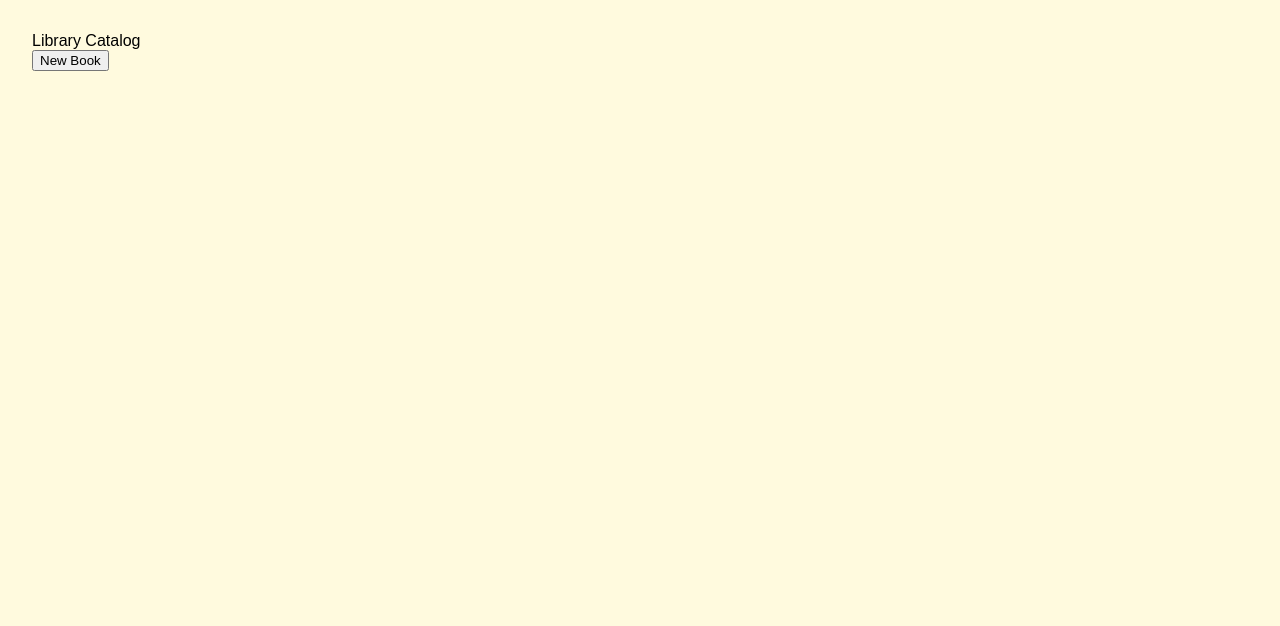
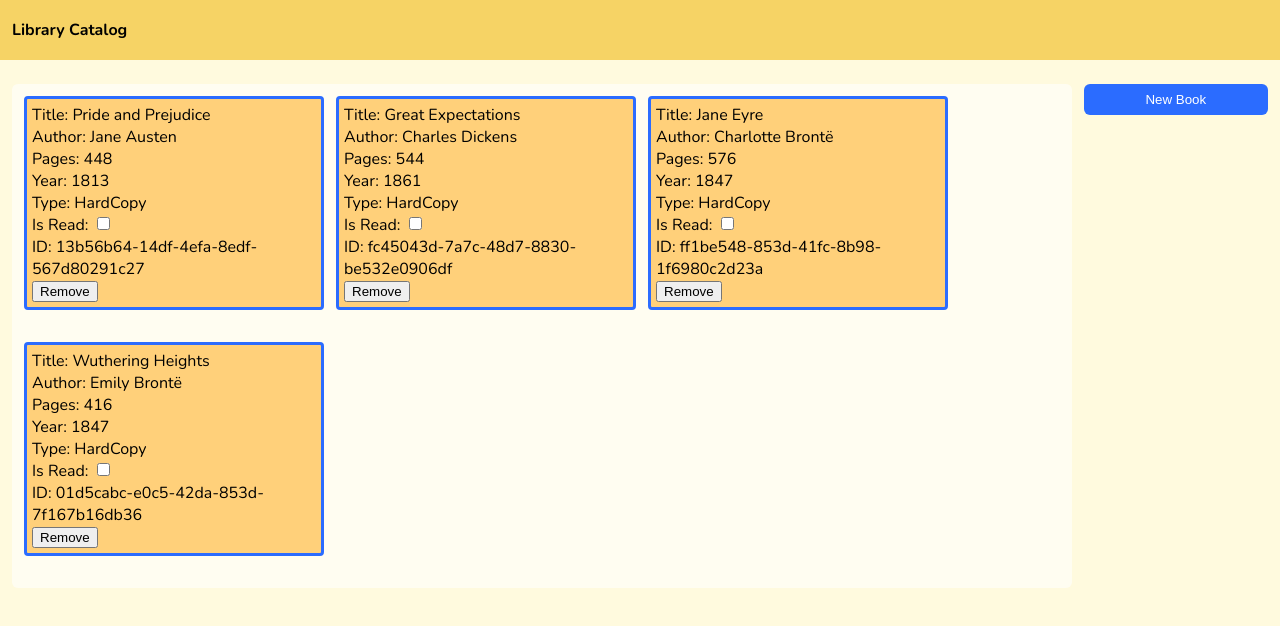
Before and after one commit to boccos/library, a plain HTML site: page index.html in a window 1280 px wide. Drawn offline with nearby package versions, Linux system fonts and the light colour scheme.

Commit message:
functional catalog that looks nice

```diff
--- a/index.html
+++ b/index.html
@@ -6,25 +6,28 @@
         <script src="library.js" defer></script>
         <script src="button.js" defer></script>
         <link rel="stylesheet" href="styles.css">
+        <link href="https://fonts.googleapis.com/css2?family=Quicksand:wght@400;600&family=Nunito:wght@400;700&family=Comfortaa:wght@400;600&family=Baloo+2:wght@400;700&display=swap" rel="stylesheet">
+
     </head>
 
     <body>
         <div class="header">Library Catalog</div>
-        <div id="main_body"></div>
+        <div id="main_body">
             <div id="container"></div>
-            <dialog id="dialog">
-                <form id="newBookForm">
-                    <label>Title: <input type="text" name="title" required></label><br>
-                    <label>Author: <input type="text" name="author" required></label><br>
-                    <label>Pages: <input type="number" name="pages" required></label><br>
-                    <label>Year: <input type="number" name="year" required></label><br>
-                    <label>Type: <input type="text" name="type" required></label><br>
-                    <label>Read: <input type="checkbox" name="isRead"></label><br>
-                    <button id="submit" type="submit">Add Book</button>
-                </form>
-            </dialog>
-            <button id="openButton">New Book</button>
-        <div class="main_body"></div>
-
+            <div class="sidebar">
+                <button id="openButton">New Book</button>
+                <dialog id="dialog">
+                    <form id="newBookForm">
+                        <label>Title: <br> <input type="text" name="title" required></label><br>
+                        <label>Author: <br> <input type="text" name="author" required></label><br>
+                        <label>Pages: <br> <input type="number" name="pages" required></label><br>
+                        <label>Year: <br> <input type="number" name="year" required></label><br>
+                        <label>Type: <br> <input type="text" name="type" required></label><br>
+                        <label>Read: <br> <input type="checkbox" name="isRead"></label><br>
+                        <button id="submit" type="submit">Add Book</button>
+                    </form>
+                </dialog>
+            </div>
+        </div>
     </body>
 </html>
--- a/library.js
+++ b/library.js
@@ -1,4 +1,5 @@
 const myLibrary = [];
+document.addEventListener('DOMContentLoaded', () => createCard(myLibrary));
 
 
 function Book(title, author, pages, year, type, isRead) {
@@ -91,3 +92,8 @@ function getInfo(book){
 
   return card;
 }
+
+addBookToLibrary(new Book('Pride and Prejudice', 'Jane Austen', 448, 1813, 'HardCopy', false));
+addBookToLibrary(new Book('Great Expectations', 'Charles Dickens', 544, 1861, 'HardCopy', false));
+addBookToLibrary(new Book('Jane Eyre', 'Charlotte Brontë', 576, 1847, 'HardCopy', false));
+addBookToLibrary(new Book('Wuthering Heights', 'Emily Brontë', 416, 1847, 'HardCopy', false));
--- a/styles.css
+++ b/styles.css
@@ -1,10 +1,76 @@
 body {
-    margin: 0;
-    background-color: #fffade;
-    font-family: sans-serif;
-    margin: 2em;
+  margin: 0;
+  background: #fffade;
+  font-family: 'Nunito', 'Quicksand', 'Comfortaa', 'Baloo 2', sans-serif
 }
 
-#main_body{
+.header {
+  height: 60px;
+  background: #f6d365;
+  display: flex;
+  align-items: center;
+  padding: 0 12px;
+  font-weight: 700;
+}
+
+#main_body {
+  display: flex;
+  gap: 12px;
+  padding: 12px;
+  padding-top: 24px;
+}
+
+#container {
+  flex: 1 1 auto;
+  padding: 12px;
+  background: rgba(255,255,255,0.6);
+  border-radius: 6px;
+  min-height: 60vh;
+  overflow: auto;
+}
+
+.sidebar {
+  width: 220px;
+  display: flex;
+  flex-direction: column;
+  gap: 12px;
+  align-items: stretch;
+}
+
+#openButton {
+  padding: 8px;
+  background: #2b6cff;
+  color: white;
+  border: none;
+  border-radius: 6px;
+  cursor: pointer;
+}
+
+#newBookForm {
     display: flex;
+    flex-direction: column;
+    gap: 10px;
 }
+
+dialog {
+  padding: 12px;
+  border-radius: 6px;
+  position: static
+}
+
+.book_card{
+    padding: 5px;
+    background-color: rgb(255, 208, 122);
+    border: #2b6cff solid;
+    border-radius: 4px;
+    box-sizing: border-box;
+    max-width: 300px;
+    gap: 2em;
+}
+
+#container{
+  display: flex;
+  flex-wrap: wrap;
+  gap: 12px;
+  align-items: flex-start;
+}
```
